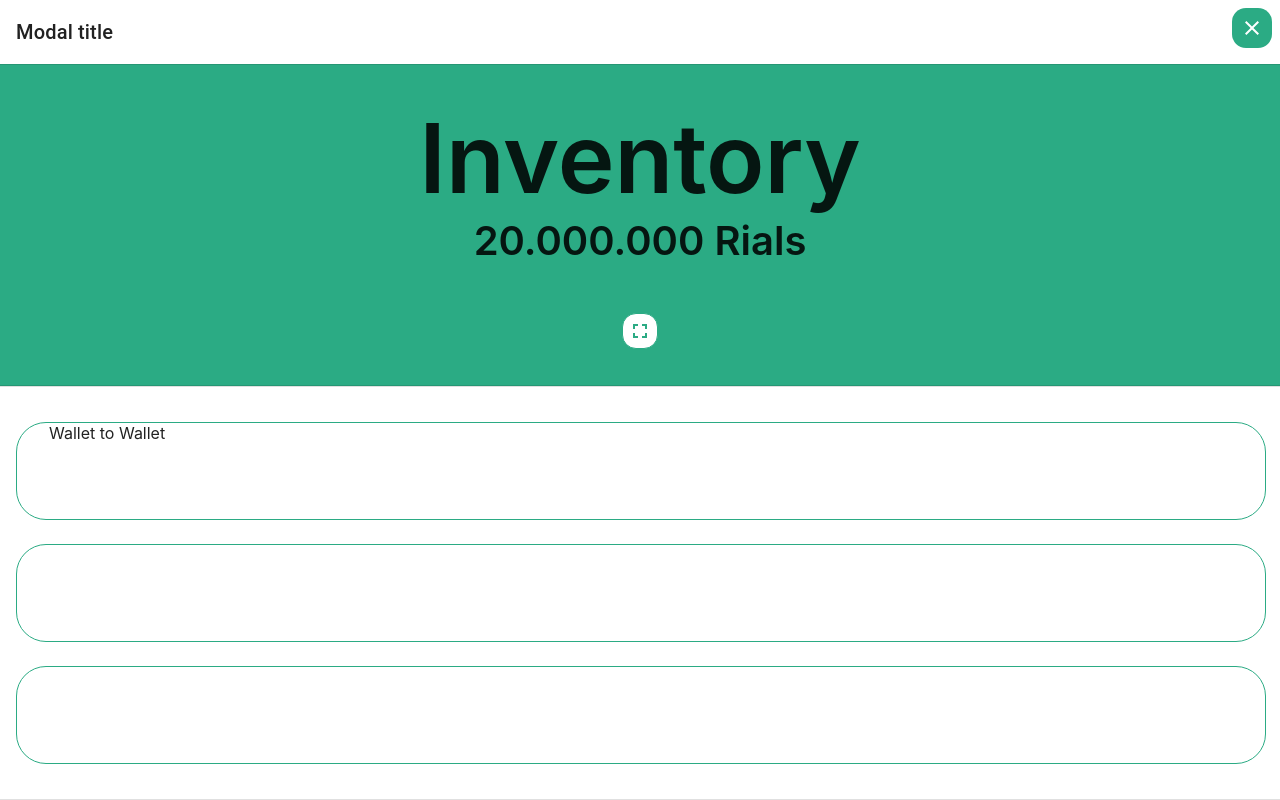
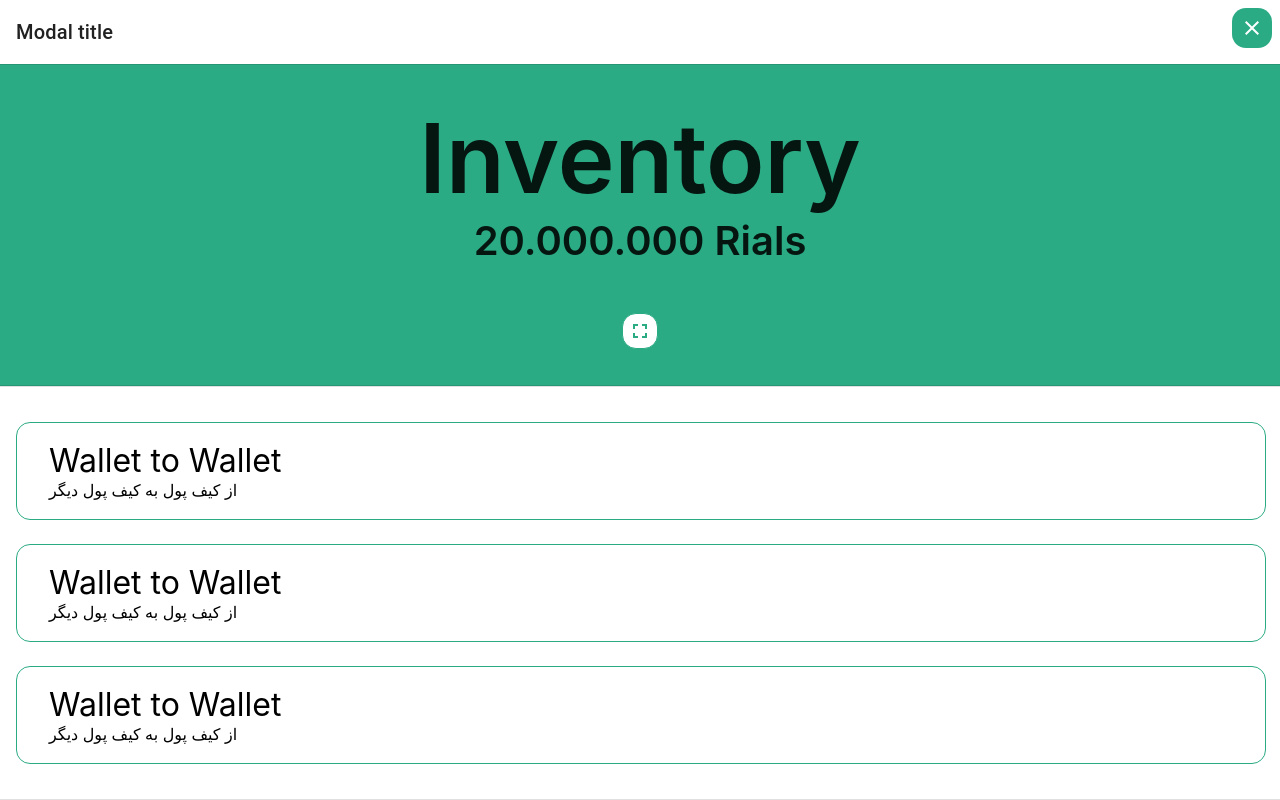
Before and after one commit to siahvosh/digital-wallet, a React (Create React App) app: page / in a window 1280 px wide. Both pictures are taken after a click on the button 640 px from the left and 173 px from the top of the page. Built offline with nearby package versions, Linux system fonts and the light colour scheme.

Commit message:
set useState

```diff
--- a/src/Component/Modals/Wallet.css
+++ /dev/null
@@ -1,7 +0,0 @@
-.option{
-    width: 100%;
-    height: 6rem;
-    border: 1px solid #2bab84;
-    border-radius: 30px ;
-
-}
--- /dev/null
+++ b/src/Component/Modals/WalletDialog/Wallet.css
@@ -0,0 +1,13 @@
+.option{
+    width: 100%;
+    height: 6rem;
+    border: 1px solid #2bab84;
+    border-radius: 30px ;
+    align-content: center;
+    cursor: pointer;
+    color: black !important;
+}
+
+.pattern{
+    /*background-image: url("./../../../Assets/12244.jpg");*/
+}
--- a/src/Component/Modals/Wallet.tsx
+++ b/src/Component/Modals/WalletDialog/Wallet.tsx
@@ -13,6 +13,7 @@ import {Grid2} from "@mui/material";
 import FullscreenExitIcon from '@mui/icons-material/FullscreenExit';
 import FullscreenIcon from "@mui/icons-material/Fullscreen";
 import './Wallet.css'
+import {useData} from "../../../DataContext";
 
 const BootstrapDialog = styled(Dialog)(({ theme }) => ({
     '& .MuiDialogContent-root': {
@@ -23,19 +24,20 @@ const BootstrapDialog = styled(Dialog)(({ theme }) => ({
     },
 }));
 
-interface WalletProps {
-    open: boolean;
-}
-const Wallet : React.FC<WalletProps> = (props) => {
+
+const Wallet = () => {
+
     const [open, setOpen] = useState<boolean>(false);
 
+    const { data } = useData();
+    const { setData } = useData();
 
     useEffect(() => {
-        setOpen(props.open)
-    },[props.open])
+        setOpen(data)
+    },[data])
 
     const handleClose = () => {
-        setOpen(false);
+        setData(false);
     };
 
     return (
@@ -62,7 +64,15 @@ const Wallet : React.FC<WalletProps> = (props) => {
                     <CloseIcon />
                 </IconButton>
                 <DialogContent dividers style={{background: '#2bab84'}}>
-                    <Grid2  alignContent="center" justifyContent="center" container size={12} spacing={0} style={{height: '100%'}}>
+                    <Grid2
+                        alignContent="center"
+                        justifyContent="center"
+                        container
+                        size={12}
+                        spacing={0}
+                        className={'pattern'}
+                        style={{height: '100%'}}
+                    >
                         <Grid2 size={12}>
                             <div style={{justifyContent: 'center', display: 'flex'}}>
                                 <span style={{fontSize: '6rem', fontWeight: '600'}}>Inventory</span> <br/>
@@ -81,18 +91,21 @@ const Wallet : React.FC<WalletProps> = (props) => {
                 <DialogContent dividers style={{borderTopRightRadius: '50px !important'}}>
                    <Grid2 alignContent="center" justifyContent="center" container size={12} spacing={3} style={{height: '100%'}}>
                        <Grid2 size={12}>
-                           <div className={'option'}>
-                               <span style={{padding: '2rem', alignContent: "center"}}>Wallet to Wallet</span>
+                           <div className={'option btn'}>
+                               <span style={{padding: '2rem', fontSize: '2rem'}}>Wallet to Wallet</span><br/>
+                               <span style={{padding: '2rem', fontSize: '1rem'}}>از کیف پول به کیف پول دیگر</span>
                            </div>
                        </Grid2>
                        <Grid2 size={12}>
-                           <div className={'option'}>
-
+                           <div className={'option btn'}>
+                               <span style={{padding: '2rem', fontSize: '2rem'}}>Wallet to Wallet</span><br/>
+                               <span style={{padding: '2rem', fontSize: '1rem'}}>از کیف پول به کیف پول دیگر</span>
                            </div>
                        </Grid2>
                        <Grid2 size={12}>
-                           <div className={'option'}>
-
+                           <div className={'option btn'}>
+                               <span style={{padding: '2rem', fontSize: '2rem'}}>Wallet to Wallet</span><br/>
+                               <span style={{padding: '2rem', fontSize: '1rem'}}>از کیف پول به کیف پول دیگر</span>
                            </div>
                        </Grid2>
 
--- /dev/null
+++ b/src/DataContext.tsx
@@ -0,0 +1,26 @@
+import React, { createContext, useContext, useState, ReactNode } from 'react';
+
+type DataContextType = {
+    data: any;
+    setData: (data: any) => void;
+};
+
+const DataContext = createContext<DataContextType | undefined>(undefined);
+
+export const DatatProvider = ({ children }: { children: ReactNode }) => {
+    const [data, setData] = useState<any>(null);
+
+    return (
+        <DataContext.Provider value={{ data, setData }}>
+            {children}
+        </DataContext.Provider>
+    );
+};
+
+export const useData = () => {
+    const context = useContext(DataContext);
+    if (!context) {
+        throw new Error("useWallet باید داخل WalletProvider استفاده شود");
+    }
+    return context;
+};
--- a/src/Pages/HomePage/Home.tsx
+++ b/src/Pages/HomePage/Home.tsx
@@ -1,4 +1,4 @@
-import React, {useState} from 'react'
+import React, {useEffect, useState} from 'react'
 import {Button, Card, CardContent, Grid2, IconButton} from "@mui/material";
 import "./Home.css"
 import AccountBalanceWalletIcon from '@mui/icons-material/AccountBalanceWallet';
@@ -12,16 +12,79 @@ import {useTranslation} from "react-i18next";
 import RssFeedIcon from '@mui/icons-material/RssFeed';
 import MenuBar from '../../Component/Menu/MenuBar'
 import Header from "../../Component/Header/Header";
-import Wallet from "./../../Component/Modals/Wallet";
-import {ArrayOptions} from "stream";
+import Wallet from "../../Component/Modals/WalletDialog/Wallet";
+import {DatatProvider, useData} from '../../DataContext'
 
+// export const DataContext = createContext();
 
 export const Home = () => {
 
     const [openModal, setOpenModal] = useState<boolean>(false)
 
+    return (
+        <DatatProvider>
+           <React.Fragment>
+               <Header/>
+               <TopCard/>
+               <ActionCard/>
+               <MenuBar/>
+               <Wallet/>
+           </React.Fragment>
+        </DatatProvider>
+    )
+}
+
+const TopCard = () => {
     const { t } = useTranslation('home')
+    const [openModal, setOpenModal] = useState<boolean>(false)
 
+    const { setData } = useData();
+    const { data } = useData();
+
+    useEffect(() => {
+        setData(openModal)
+    }, [setData]);
+
+    useEffect(() => {
+        setData(data)
+    }, [data]);
+
+    const handelShowDialog = (value: boolean) => {
+        setData(value)
+        setOpenModal(value)
+    }
+    return (
+        <div className={'top-card'}>
+            <Card className='account-card'>
+                <CardContent>
+                    <Grid2 container spacing={0.3} >
+                        <Grid2 size={12} className='grid-style'>
+                            <AccountBalanceWalletIcon className='icon'/>
+                        </Grid2>
+                        <Grid2 size={12} className='grid-style'>
+                                <span style={{color: 'white'}}>
+                                    {t('inventory')}
+                                </span>
+                        </Grid2>
+                        <Grid2 size={12} className='grid-style'>
+                            <span style={{color: 'white'}}> 20.000.000 {t('actionButton.rial')}</span>
+                        </Grid2>
+                        <Grid2 size={12} style={{marginTop: '.3rem'}}>
+                                <span style={{color: 'white'}}>
+                                    <IconButton onClick={() => handelShowDialog(true)} aria-label="delete" size="small">
+                                        <FullscreenIcon/>
+                                    </IconButton>
+                                </span>
+                        </Grid2>
+                    </Grid2>
+                </CardContent>
+            </Card>
+        </div>
+    )
+}
+
+const ActionCard = () => {
+    const { t } = useTranslation('home')
     interface actionBTnType {
         title: string;
         icon: JSX.Element;
@@ -44,36 +107,7 @@ export const Home = () => {
         { title : 'actionButton.purchaseCharge', description: 'actionButton.internetDescription', icon: <RssFeedIcon/>, size: {xs: 6, md: 6}},
         { title : 'actionButton.purchaseNet', description: 'actionButton.ChargeDescription', icon: <RssFeedIcon/>, size: {xs: 6, md: 6}},
     ])
-
     return (
-        <React.Fragment>
-            <Header/>
-            <div className={'top-card'}>
-                <Card className='account-card'>
-                    <CardContent>
-                        <Grid2 container spacing={0.3} >
-                            <Grid2 size={12} className='grid-style'>
-                                <AccountBalanceWalletIcon className='icon'/>
-                            </Grid2>
-                            <Grid2 size={12} className='grid-style'>
-                                <span style={{color: 'white'}}>
-                                    {t('inventory')}
-                                </span>
-                            </Grid2>
-                            <Grid2 size={12} className='grid-style'>
-                                <span style={{color: 'white'}}> 20.000.000 {t('actionButton.rial')}</span>
-                            </Grid2>
-                            <Grid2 size={12} style={{marginTop: '.3rem'}}>
-                                <span style={{color: 'white'}}>
-                                    <IconButton onClick={() => setOpenModal(true)} aria-label="delete" size="small">
-                                        <FullscreenIcon/>
-                                    </IconButton>
-                                </span>
-                            </Grid2>
-                        </Grid2>
-                    </CardContent>
-                </Card>
-            </div>
         <div className={'bottom-card'}>
             <Card className='action-card'>
                 <CardContent>
@@ -115,9 +149,5 @@ export const Home = () => {
                 </CardContent>
             </Card>
         </div>
-            <MenuBar/>
-
-            <Wallet open={openModal}/>
-        </React.Fragment>
     )
 }
```
Lines whose indentation alone changed are shown as unchanged.
